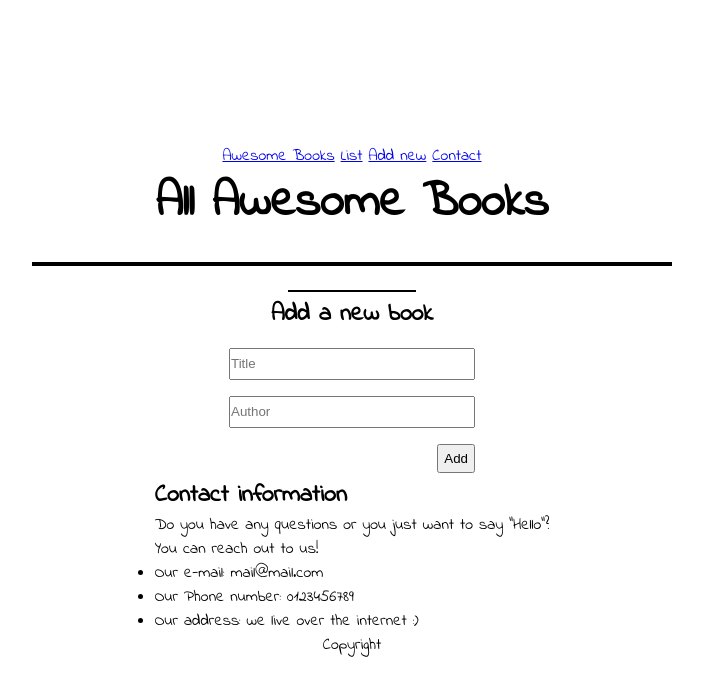
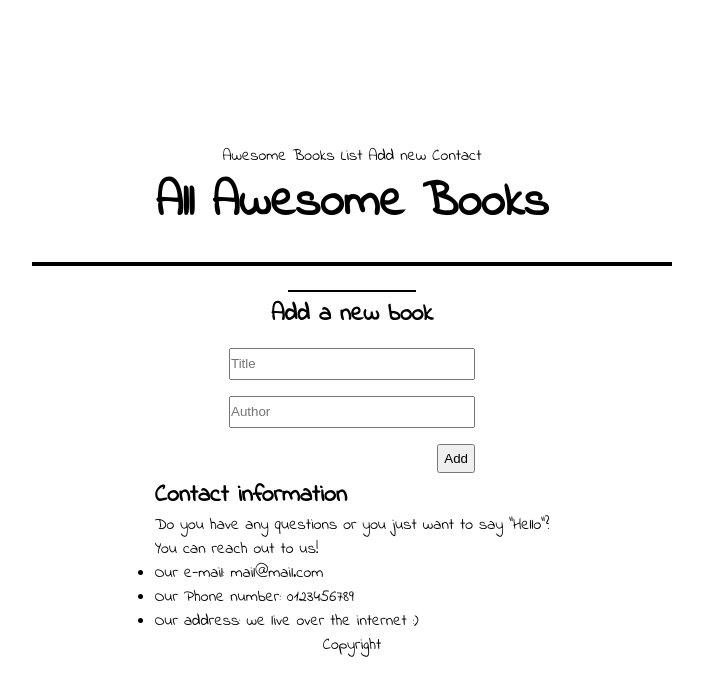
Before and after one commit to carreraprogrammer/Awessome-books, a website with bundled scripts: page index.html in a window 1280 px wide. Shown: the whole page, without its empty margins (288-991 px from the left). Built offline with nearby package versions, Linux system fonts and the light colour scheme.

Commit message:
Add styling to links

```diff
--- a/Styles/style.css
+++ b/Styles/style.css
@@ -106,3 +106,17 @@ body {
 .title-added {
   width: auto;
 }
+
+a {
+  text-decoration: none;
+  color: black;
+  /* cursor: pointer; */
+}
+
+a:hover {
+  text-decoration: underline;
+}
+
+.navlinks:active {
+  color: rgb(60, 157, 172);
+}
--- a/index.html
+++ b/index.html
@@ -13,9 +13,9 @@
 
       <header class="bar">
         <a href="#">Awesome Books</a>
-        <a href="#">List</a>
-        <a href="#">Add new</a>
-        <a href="#">Contact</a>
+        <a href="#" class="navlinks">List</a>
+        <a href="#" class="navlinks">Add new</a>
+        <a href="#" class="navlinks">Contact</a>
       </header>
 
         <h1 id="page-title">All Awesome Books</h1>
```
